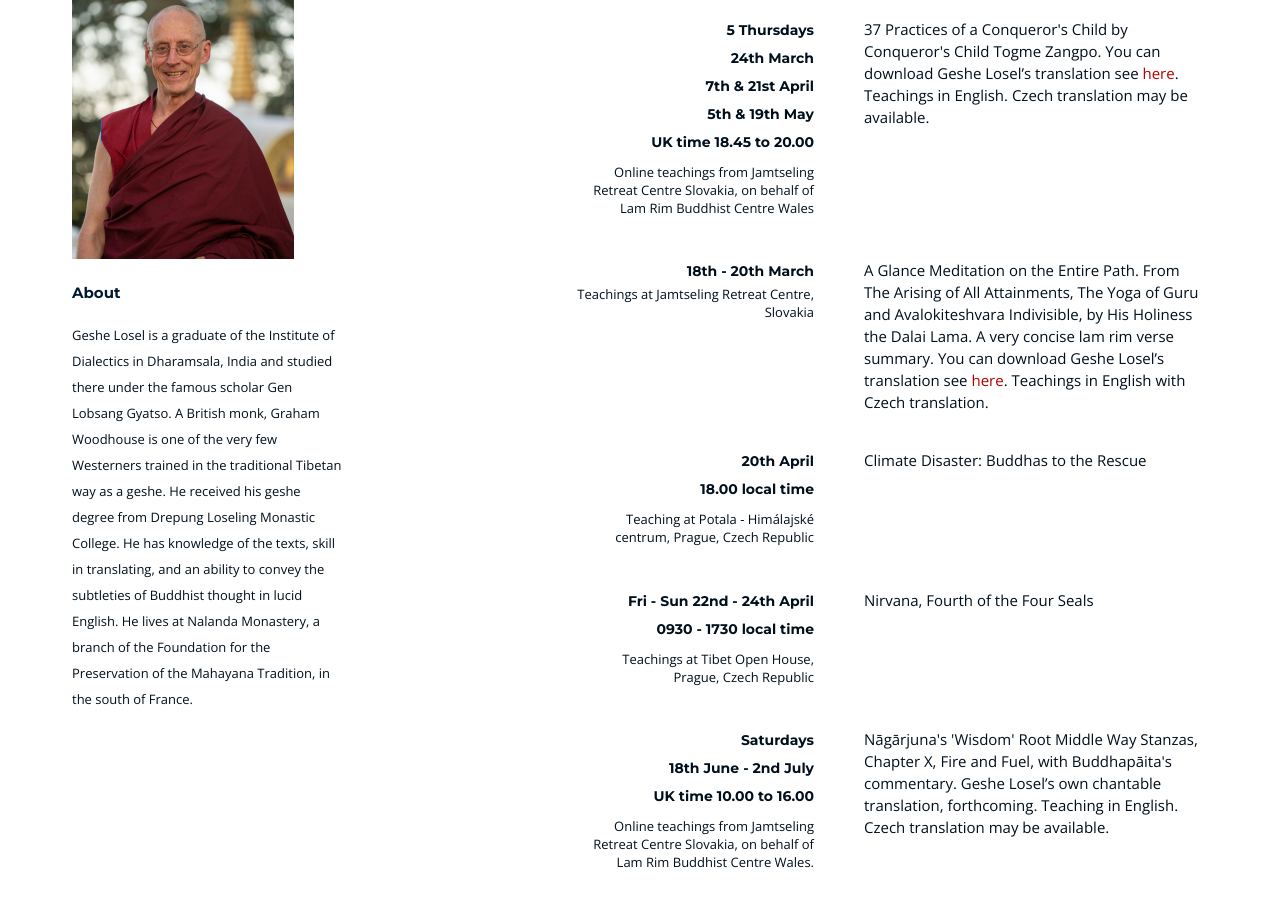
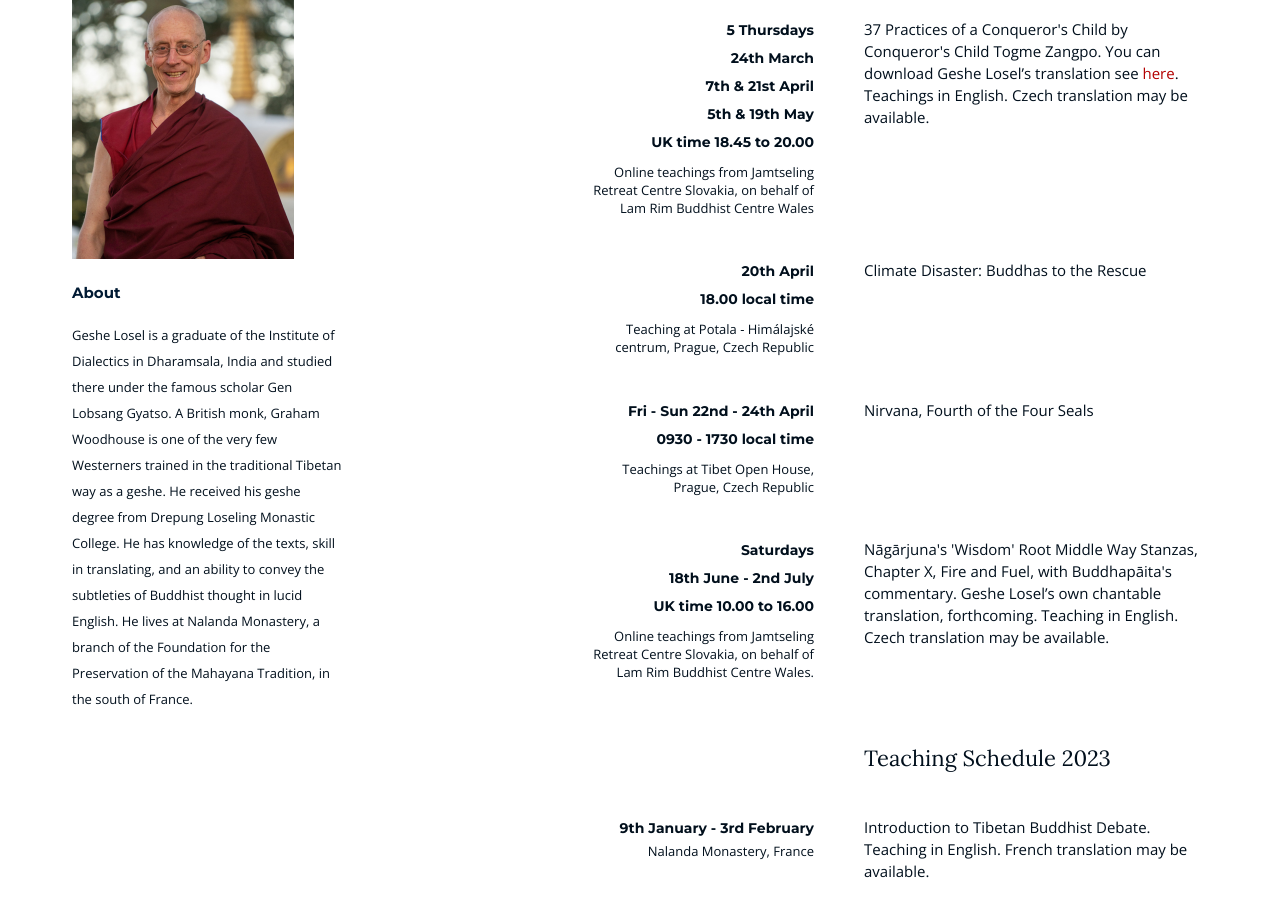
Before and after one commit to hallodom/geshe-graham-losel, a Jekyll site: the page built from index.html, in a window 1280 px wide and 900 px high, scrolled down 407 px. Built offline with Jekyll 4.4.1, drawn with Linux system fonts in a browser that asks for light colours.

Commit message:
Remove the 18th

```diff
--- a/index.html
+++ b/index.html
@@ -50,19 +50,6 @@ pageName: index
         <div class="col-xs-6
                     col-sm-5">
             <p class="event-title">37 Practices of a Conqueror's Child by Conqueror's Child Togme Zangpo. You can download Geshe Losel’s translation see <a href="http://geshe-graham-losel.com/publications/poem/37-practices-of-a-bodhisattva/">here</a>. Teachings in English. Czech translation may be available.</p>
-        </div>
-
-        <!-- Event -->
-        <div class="col-xs-6
-                    col-sm-4
-                    event-info">
-            <time class="event-date">18th - 20th March</time>
-            <p class="event-location">Teachings at Jamtseling Retreat Centre, Slovakia</p>
-        </div>
-
-        <div class="col-xs-6
-                    col-sm-5">
-            <p class="event-title">A Glance Meditation on the Entire Path. From The Arising of All Attainments, The Yoga of Guru and Avalokiteshvara Indivisible, by His Holiness the Dalai Lama. A very concise lam rim verse summary. You can download Geshe Losel’s translation see <a href="/publications/poem/a-lamrim-summary-hhdl/">here</a>. Teachings in English with Czech translation.</p>
         </div>
 
         <!-- Event -->
```
Also changed, not shown: 1 other file.
